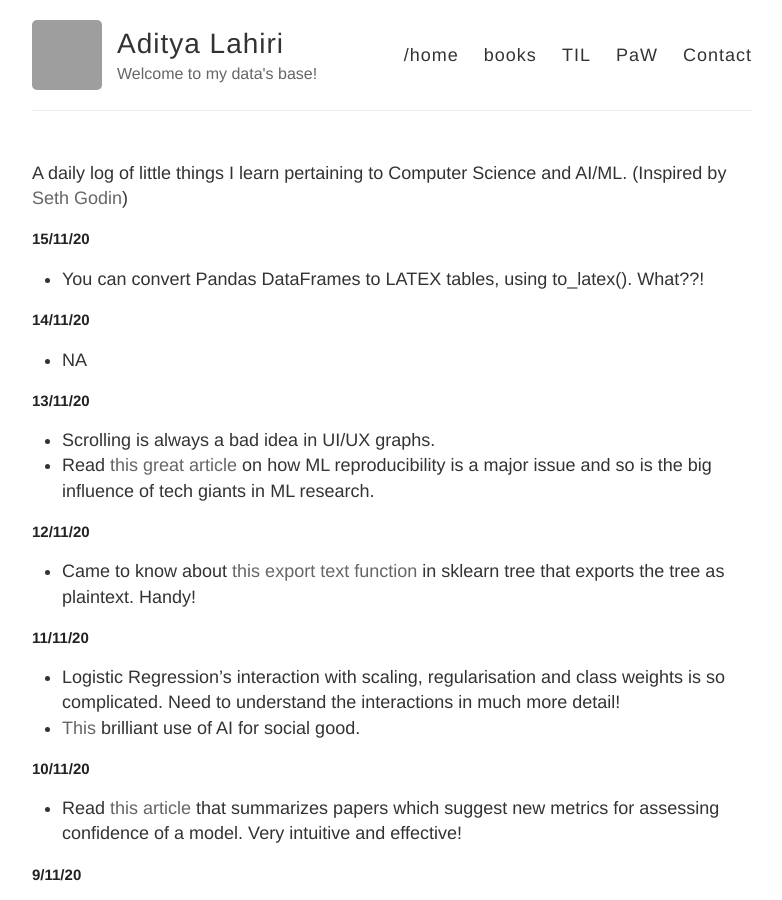
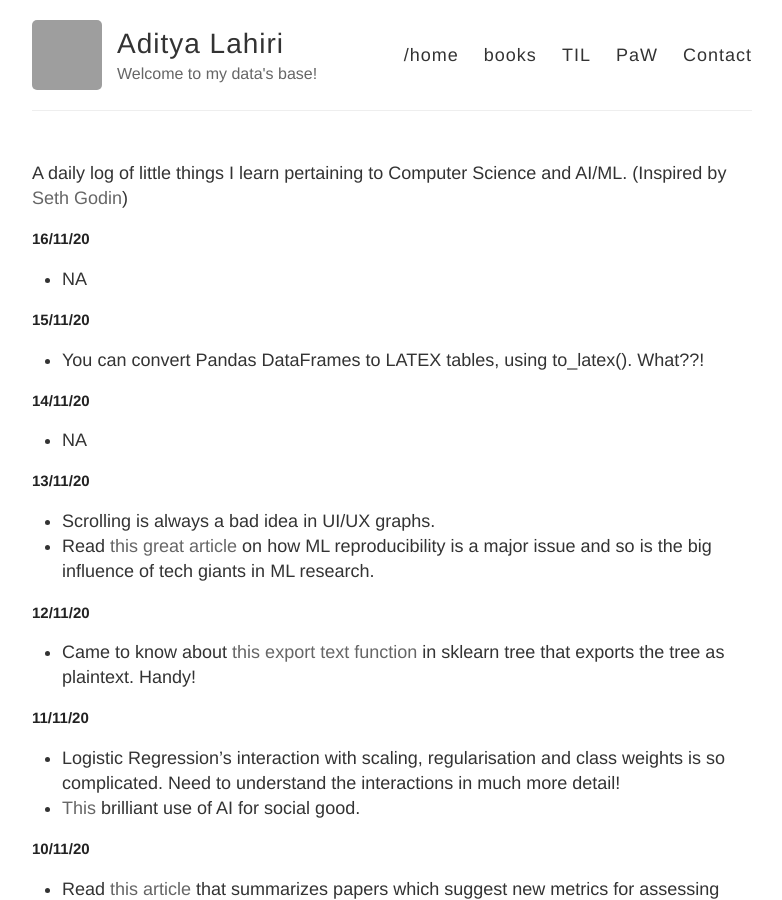
Before and after one commit to adityalahiri/adityalahiri.github.io, a Jekyll site: the page built from TIL.md, in a window 1280 px wide and 900 px high. Shown: the whole window, without its empty margins (248-1030 px from the left). Built offline with Jekyll 4.4.1, drawn with Linux system fonts in a browser that asks for light colours; our own code applies the rules of GitHub Pages for plain Markdown files; grey boxes are pictures that could not be loaded.

Commit message:
Update for 16/11

```diff
--- a/TIL.md
+++ b/TIL.md
@@ -1,5 +1,9 @@
 A daily log of little things I learn pertaining to Computer Science and AI/ML.
 (Inspired by [Seth Godin](https://seths.blog/))
+
+## 16/11/20
+
+* NA
 
 ## 15/11/20
 
```
